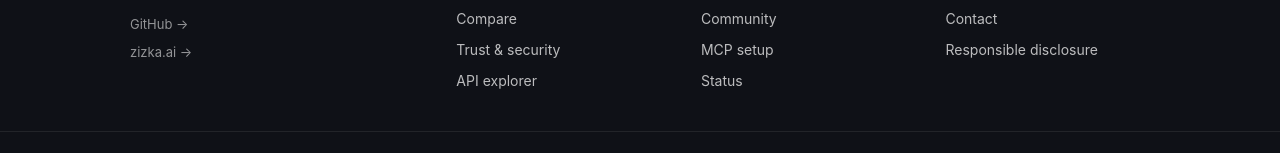
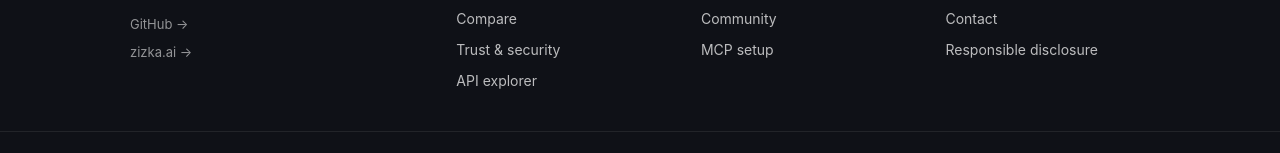
Before and after one commit to Subhajitdas99/ZizkaDB, a Next.js app in the folder dashboard/: page / in a window 1280 px wide. Shown: the part 5264-5417 px from the top of the page. Built offline with nearby package versions, Linux system fonts and the light colour scheme; no server answers.

Commit message:
Remove Status link from marketing footer.
The health endpoint is not a useful public status page for visitors.

```diff
--- a/dashboard/components/marketing/footer-config.ts
+++ b/dashboard/components/marketing/footer-config.ts
@@ -33,7 +33,6 @@ export const ZIZKADB_FOOTER_COLUMNS: FooterColumn[] = [
       { label: 'Wiki', href: WIKI, external: true },
       { label: 'Community', href: '/community' },
       { label: 'MCP setup', href: '/docs#mcp' },
-      { label: 'Status', href: 'https://db.zizka.ai/health', external: true },
     ],
   },
   {
```
